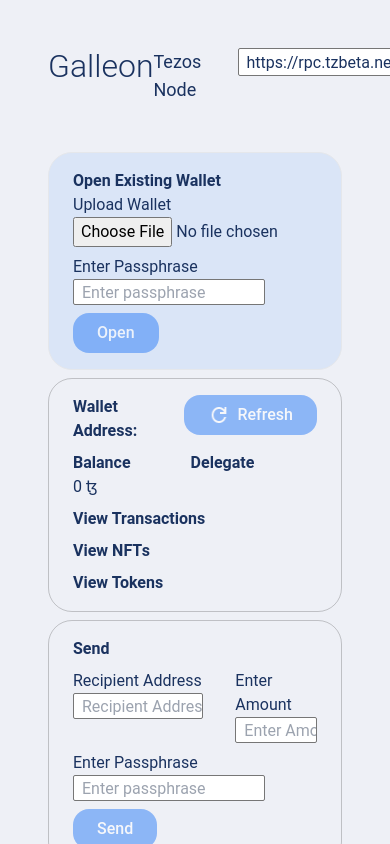
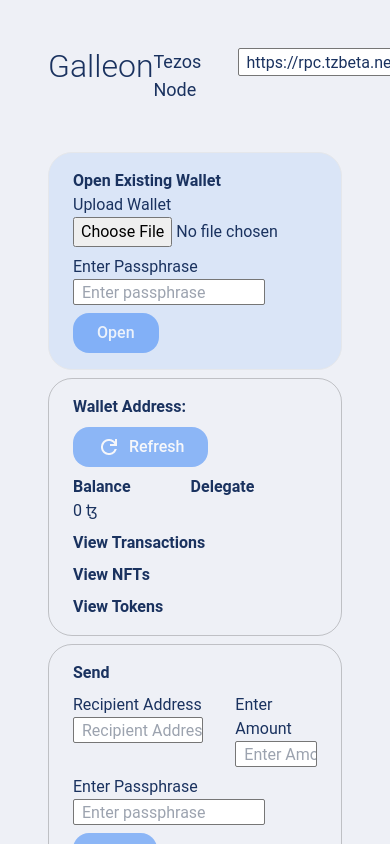
Before and after one commit to Cryptonomic/Galleon, a React app: page / in a window 390 px wide. Shown: the top 844 px of the page. Built offline with nearby package versions, Linux system fonts and the light colour scheme.

Commit message:
modified styling to be responsive

```diff
--- a/src/components/TransactionResultModal.tsx
+++ b/src/components/TransactionResultModal.tsx
@@ -31,8 +31,8 @@
 
                     <div className='pt-7'>
                         <p className='font-bold text-sm'> View on Block Explorer </p>
-                        <p className='font-light text-[10px] text-sky-30'>
-                            <a href={`https://tzkt.io/${txHash}`} target="_blank" rel="noopener noreferrer">
+                        <p className='font-light text-[10px] text-sky-30 break-words whitespace-normal'>
+                            <a href={`https://tzkt.io/${txHash}`} target='_blank' rel='noopener noreferrer' className='break-all'>
                                 {`https://tzkt.io/${txHash}`}
                             </a>
                         </p>
--- a/src/components/WalletDetails.tsx
+++ b/src/components/WalletDetails.tsx
@@ -37,8 +37,8 @@
 
     return (
         <div className='flex flex-col gap-2 py-4 px-6 border border-grey-10 rounded-3xl'>
-            <div className='flex justify-between items-start'>
-                <p>
+            <div className='flex flex-wrap gap-y-2 justify-between items-start'>
+                <p className='break-all'>
                     <span className='font-bold'> Wallet Address: </span>
                     { walletAddress }
                 </p>
@@ -49,38 +49,37 @@
                     iconSrc={refreshIcon}
                 />
             </div>
-            <div className='flex gap-x-[3.75rem]'>
+            <div className='flex flex-wrap gap-y-2 gap-x-[3.75rem]'>
                 <div>
                     <p className='font-bold'> Balance </p>
                     <p> { accountBalance } ꜩ </p>
                 </div>
                 <div>
                     <p className='font-bold'> Delegate </p>
-                    <p> { currentDelegate } </p>
+                    <p className='break-all'> { currentDelegate } </p>
                 </div>
             </div>
             <div className='flex flex-col gap-2'>
-                <div className='flex gap-2'>
+                <div className='flex flex-wrap gap-2'>
                     <p className='font-bold'> View Transactions </p>
                     <p className='text-sky-30'>
-                        <a href={txLink} target="_blank" rel="noopener noreferrer">
+                        <a href={txLink} target='_blank' rel='noopener noreferrer' className='break-all'>
                             {walletAddress && txLink}
                         </a>
                     </p>
                 </div>
-                <div className='flex gap-2'>
+                <div className='flex flex-wrap gap-2'>
                     <p className='font-bold'> View NFTs </p>
                     <p className='text-sky-30'>
-                        <a href={nftLink} target="_blank" rel="noopener noreferrer">
+                        <a href={nftLink} target='_blank' rel='noopener noreferrer' className='break-all'>
                             {walletAddress && nftLink}
                         </a>
                     </p>
                 </div>
-                <div className='flex gap-2'>
+                <div className='flex flex-wrap gap-2'>
                     <p className='font-bold'> View Tokens </p>
                     <p className='text-sky-30'>
-                        {}
-                        <a href={tokensLink} target="_blank" rel="noopener noreferrer">
+                        <a href={tokensLink} target='_blank' rel='noopener noreferrer' className='break-all'>
                             {walletAddress && tokensLink}
                         </a>
                     </p>
```
